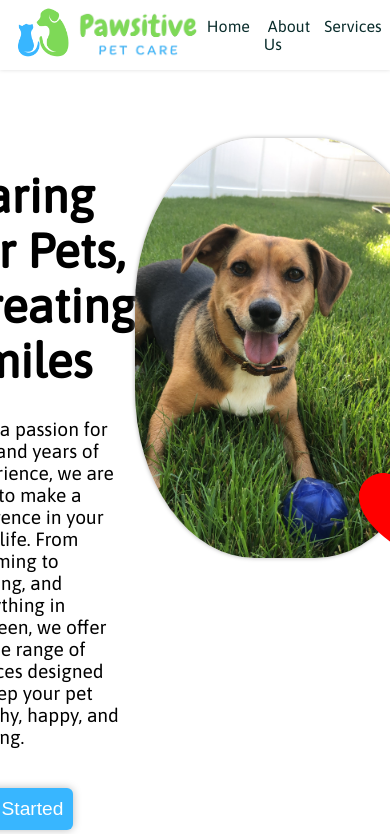
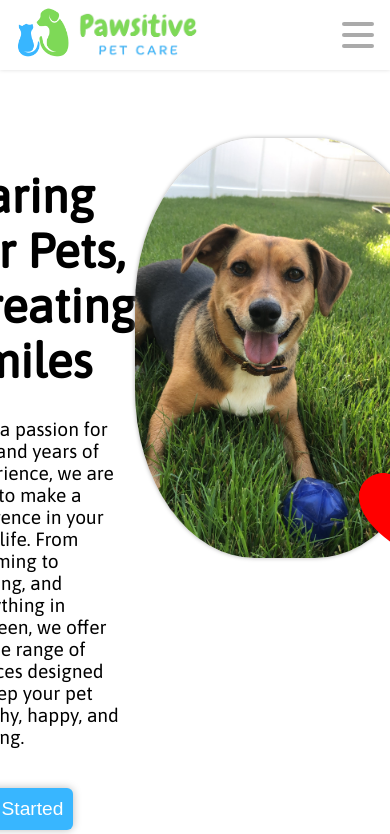
Before and after one commit to n-tse/pet-service, a React (Vite) app: page / in a window 390 px wide. Shown: the top 834 px of the page. Built offline with nearby package versions, Linux system fonts and the light colour scheme.

Commit message:
add hamburger menu and media query to header

```diff
--- /dev/null
+++ b/src/components/Hamburger.jsx
@@ -0,0 +1,14 @@
+import React from 'react';
+import './css/Hamburger.css';
+
+const Hamburger = () => {
+  return (
+    <div className='hamburger'>
+      <div className="burger burger1" />
+      <div className="burger burger2" />
+      <div className="burger burger3" />
+    </div>
+  )
+}
+
+export default Hamburger
--- a/src/components/Header.jsx
+++ b/src/components/Header.jsx
@@ -1,14 +1,17 @@
-import React from "react";
+import React, { useState } from "react";
 import "./css/Header.css";
 import { navItems } from "../data";
 import logo from "../assets/PawsitivePetCareLogoOnly-removebg-preview.png";
 import logoName from "../assets/PawsitivePetCareNameCropped-removebg-preview.png";
+import Hamburger from "./Hamburger";
 
 const Header = () => {
+  const [showMenu, setShowMenu] = useState(false);
+
   return (
     <header className="header">
       <div className="navbar-wrapper">
-        <a href="#" className="logo-area" style={{ padding: 0 }}>
+        <a href="#" className="logo-area" style={{ padding: 0 }} onClick={() => setShowMenu(false)}>
           <img
             src={logo}
             alt="Pawsitive Pet Care Logo"
@@ -36,15 +39,36 @@ const Header = () => {
           <ul className="menu">
             {navItems.map((item) => (
               <li className="nav-item">
-                <a href={item.path} style={{ padding:"0.5rem 0.25rem" }}>{item.name}</a>
+                <a href={item.path} style={{ padding: "0.5rem 0.25rem" }}>
+                  {item.name}
+                </a>
               </li>
             ))}
           </ul>
+          <div className="action-button-container">
+            <button className="action-button">Join Now</button>
+          </div>
         </div>
-        <div className="action-button-container">
-          <button className="action-button">Join Now</button>
+        <div className="hamburger" onClick={() => setShowMenu(!showMenu)}>
+          <Hamburger />
         </div>
       </div>
+      {showMenu && (
+        <div className="hamburger-navigation">
+          <ul className="menu">
+            {navItems.map((item) => (
+              <li className="nav-item" onClick={() => setShowMenu(false)}>
+                <a href={item.path} style={{ padding: "0.5rem 0.25rem" }}>
+                  {item.name}
+                </a>
+              </li>
+            ))}
+          </ul>
+          <div className="action-button-container">
+            <button className="action-button">Join Now</button>
+          </div>
+        </div>
+      )}
     </header>
   );
 };
--- /dev/null
+++ b/src/components/css/Hamburger.css
@@ -0,0 +1,27 @@
+.hamburger {
+  width: 2rem;
+  height: 2rem;
+  display: flex;
+  justify-content: space-around;
+  flex-flow: column nowrap;
+  z-index: 10;
+  display: none;
+  cursor: pointer;
+}
+
+.burger {
+  width: 2rem;
+  height: 0.25rem;
+  border-radius: 10px;
+  background-color: #aaa;
+  transform-origin: 1px;
+  transition: all 0.3s linear;
+}
+
+@media (max-width: 900px) {
+  .hamburger {
+    display: flex;
+    margin-left: auto;
+    z-index: 1;
+  }
+}
--- a/src/components/css/Header.css
+++ b/src/components/css/Header.css
@@ -4,13 +4,15 @@
   box-shadow: 0 0px 4px #ddd;
   z-index: 99;
   background-color: white;
-  padding: 0 4vw 0 2vw;
+  padding: 0 4vw 0 0;
+  /* padding: 0 4vw 0 2vw; */
 }
 
 .logo-area {
   display: flex;
   align-items: center;
   cursor: pointer;
+  margin-left: 2vw;
 }
 
 ul.menu {
@@ -38,6 +40,8 @@ ul.menu {
 
 .navigation {
   margin-left: auto;
+  display: flex;
+  align-items: center;
 }
 
 .action-button-container {
@@ -59,3 +63,34 @@ ul.menu {
 .action-button:hover {
   background-color: var(--primary-color-dark);
 }
+
+.hamburger-navigation {
+  display: none;
+}
+
+@media (max-width: 900px) {
+  .navigation {
+    display: none;
+  }
+
+  .hamburger-navigation {
+    width: 100vw;
+    display: flex;
+    flex-direction: column;
+    background-color: #eee;
+  }
+
+  .hamburger-navigation .menu {
+    display: flex;
+    flex-direction: column;
+  }
+
+  .nav-item {
+    margin: 1rem auto 0;
+    font-family: "Asap", sans-serif;
+  }
+
+  .action-button-container {
+    margin: 1rem auto;
+  }
+}
```
